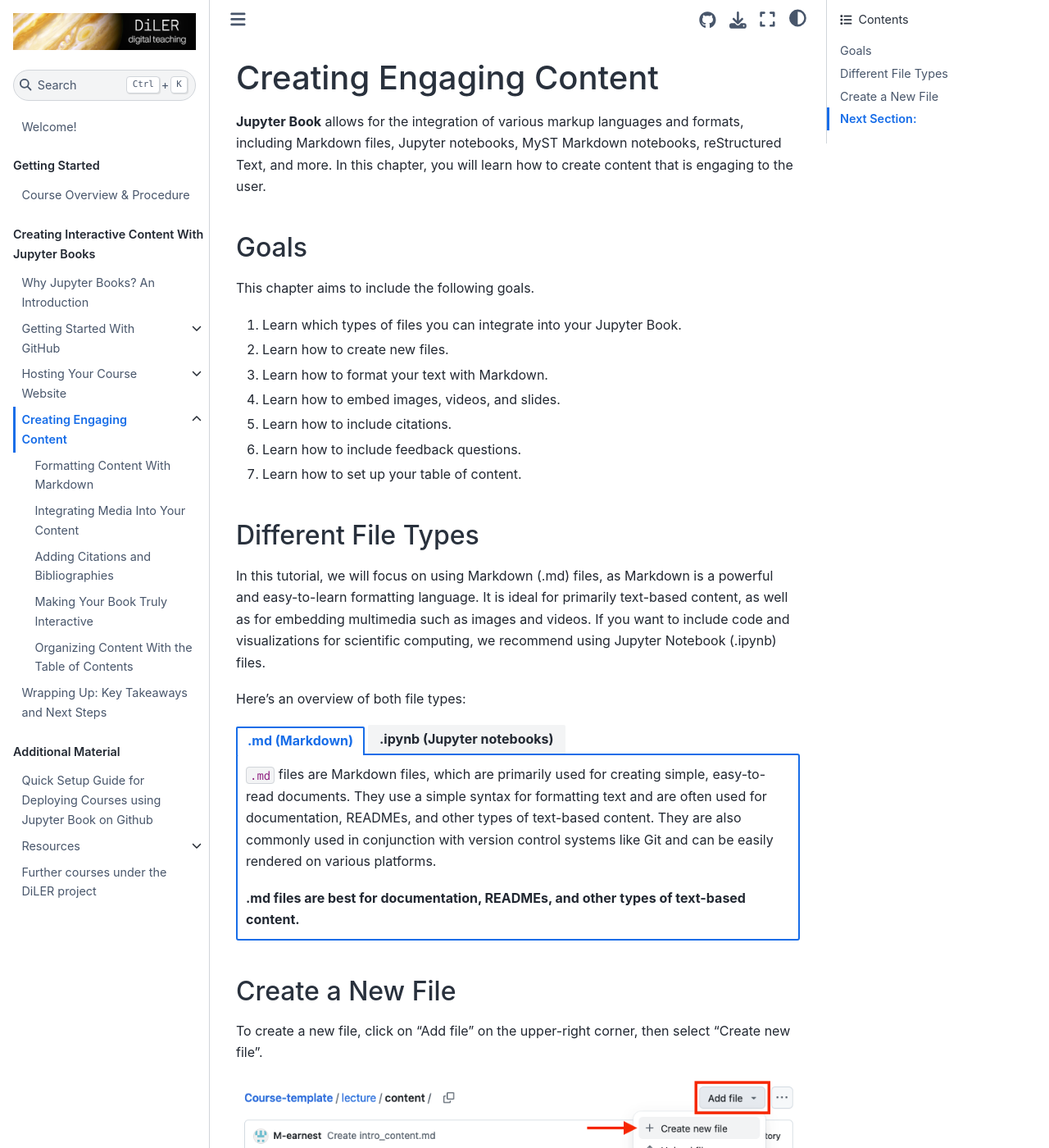
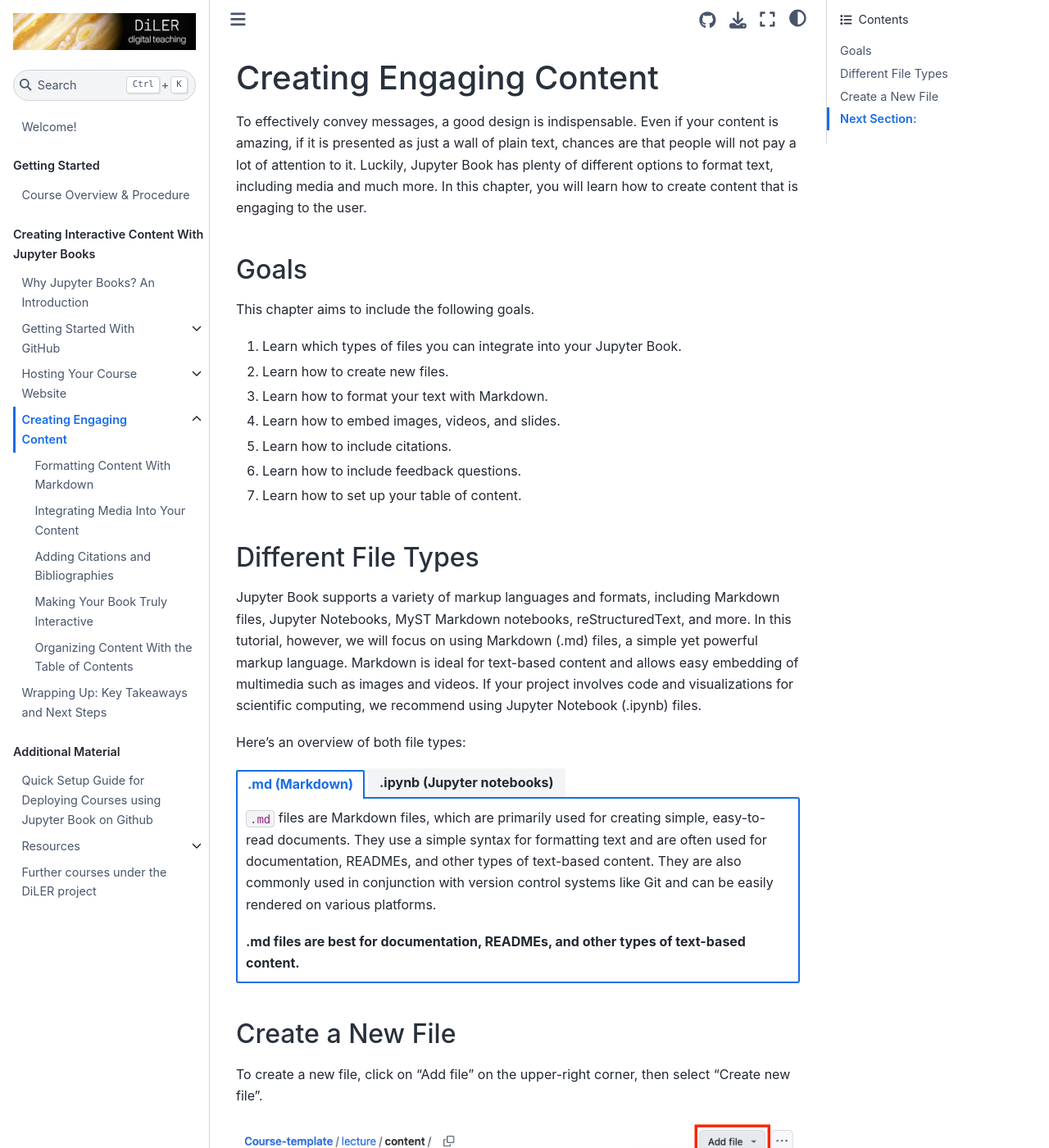
Before and after one commit to M-earnest/tutorial_jupyter_books, a Jupyter Book: the page built from content/3_create/intro.md, in a window 1280 px wide and 1400 px high. Shown: the whole window at 82% size. Built offline with Jupyter Book 1.0.4 settings and Sphinx 7.4.7 and the Sphinx Book theme 1.1.4, drawn with Linux system fonts in a browser that asks for light colours; pages that are not in the unit, such as notebooks, are missing from menus; some of the changed text lies outside the part shown.

Commit message:
Update intro.md

`````diff
--- a/content/3_create/intro.md
+++ b/content/3_create/intro.md
@@ -1,6 +1,6 @@
 # Creating Engaging Content
 
-**Jupyter Book** allows for the integration of various markup languages and formats, including Markdown files, Jupyter notebooks, MyST Markdown notebooks, reStructured Text, and more. In this chapter, you will learn how to create content that is engaging to the user.
+To effectively convey messages, a good design is indispensable. Even if your content is amazing, if it is presented as just a wall of plain text, chances are that people will not pay a lot of attention to it. Luckily, Jupyter Book has plenty of different options to format text, including media and much more. In this chapter, you will learn how to create content that is engaging to the user.
 
 ## Goals
 
@@ -15,8 +15,7 @@
 7. Learn how to set up your table of content.
 
 ## Different File Types
-
-In this tutorial, we will focus on using Markdown (.md) files, as Markdown is a powerful and easy-to-learn formatting language. It is ideal for primarily text-based content, as well as for embedding multimedia such as images and videos. If you want to include code and visualizations for scientific computing, we recommend using Jupyter Notebook (.ipynb) files.
+Jupyter Book supports a variety of markup languages and formats, including Markdown files, Jupyter Notebooks, MyST Markdown notebooks, reStructuredText, and more. In this tutorial, however, we will focus on using Markdown (.md) files, a simple yet powerful markup language. Markdown is ideal for text-based content and allows easy embedding of multimedia such as images and videos. If your project involves code and visualizations for scientific computing, we recommend using Jupyter Notebook (.ipynb) files.
 
 Here’s an overview of both file types:
 ````{tab-set}
@@ -48,6 +47,4 @@
 
 ## Next Section:
 
-In both .ipybn and .md files, Jupyter Book is able to parse MyST, a markup language that draws inspiration from RMarkdown. It allows for more advanced formatting options and the ability to include interactive elements, such as widgets and code snippets, within your content.
-
-In the next section, we present only a short overview of the features of MyST. However, there is much more documentation on [the MyST website.](https://myst-parser.readthedocs.io/en/latest/syntax/syntax.html#syntax-core)
+In the next section, we present a short overview on how to format your content with Markdown.
`````
